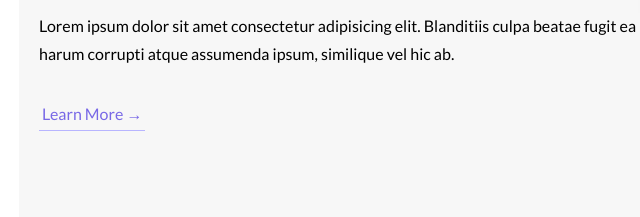
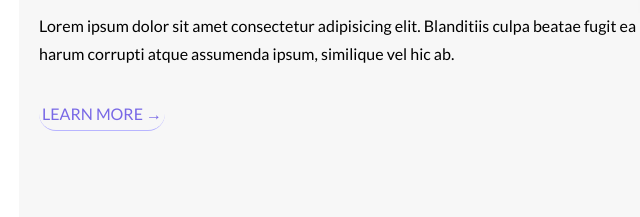
Before and after one commit to Katiao/yoga-retreat, a website: page index.html in a window 1280 px wide. Shown: the part 1203-1420 px from the top of the page, 11-651 px from the left. Drawn offline with Linux system fonts and the light colour scheme.

Commit message:
fix button in composition section

```diff
--- a/index.html
+++ b/index.html
@@ -69,7 +69,7 @@
 						<p class="paragraph">
 							Lorem ipsum dolor sit amet consectetur adipisicing elit. Blanditiis culpa beatae fugit ea harum corrupti atque assumenda ipsum, similique vel hic ab.
 						</p>
-						<a href="#" class="btn-text">Learn More &rarr;</a>
+						<a href="#" class="btn btn-text">Learn More &rarr;</a>
 					</div>
 
 					<div class="second-column">
```
